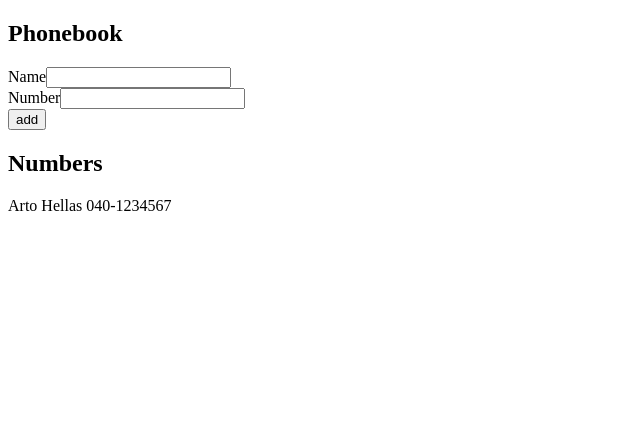
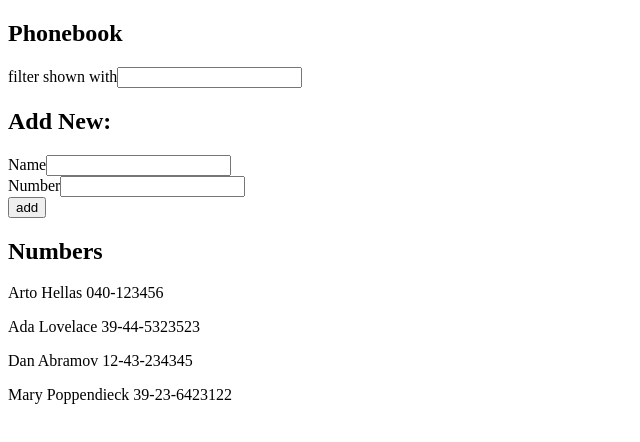
Before and after one commit to DuncanBryson/full-stack-open, a React (Vite) app in the folder part2/phonebook/: page / in a window 1280 px wide. Shown: the top 442 px of the page, without its empty margins (0-640 px from the left). Built offline with nearby package versions, Linux system fonts and the light colour scheme.

Commit message:
added filter as 2.9

```diff
--- a/part2/phonebook/src/App.jsx
+++ b/part2/phonebook/src/App.jsx
@@ -2,7 +2,10 @@
 
 const App = () => {
   const [persons, setPersons] = useState([
-    { name: 'Arto Hellas', number: "040-1234567"}
+    { name: 'Arto Hellas', number: '040-123456', id: 1 },
+    { name: 'Ada Lovelace', number: '39-44-5323523', id: 2 },
+    { name: 'Dan Abramov', number: '12-43-234345', id: 3 },
+    { name: 'Mary Poppendieck', number: '39-23-6423122', id: 4 }
   ])
   const [newName, setNewName] = useState('')
   const [newNumber, setNewNumber] = useState('')
@@ -21,9 +24,17 @@
   const handleName = (event) => setNewName(event.target.value)
   const handleNumber = (event) => setNewNumber(event.target.value)
 
+  const [filter, setFilter] = useState('')
+  const handleFilter = (event) => setFilter(event.target.value)
+
   return (
     <div>
       <h2>Phonebook</h2>
+      <div>
+        <label htmlFor="filter">filter shown with</label>
+        <input value={filter} onChange={handleFilter} id='filter' />
+      </div>
+      <h2>Add New:</h2>
       <form onSubmit={addName}>
         <div>
           <label htmlFor="name">Name</label>
@@ -38,9 +49,10 @@
         </div>
       </form>
       <h2>Numbers</h2>
-      {persons.map((person)=>
-      <p key={person.name}>{person.name} {person.number}</p>
-      )}
+      {persons.map((person)=>{
+        if(person.name.toLowerCase().includes(filter.toLowerCase()))
+        return <p key={person.name}>{person.name} {person.number}</p>
+      })}
     </div>
   )
 }
```
